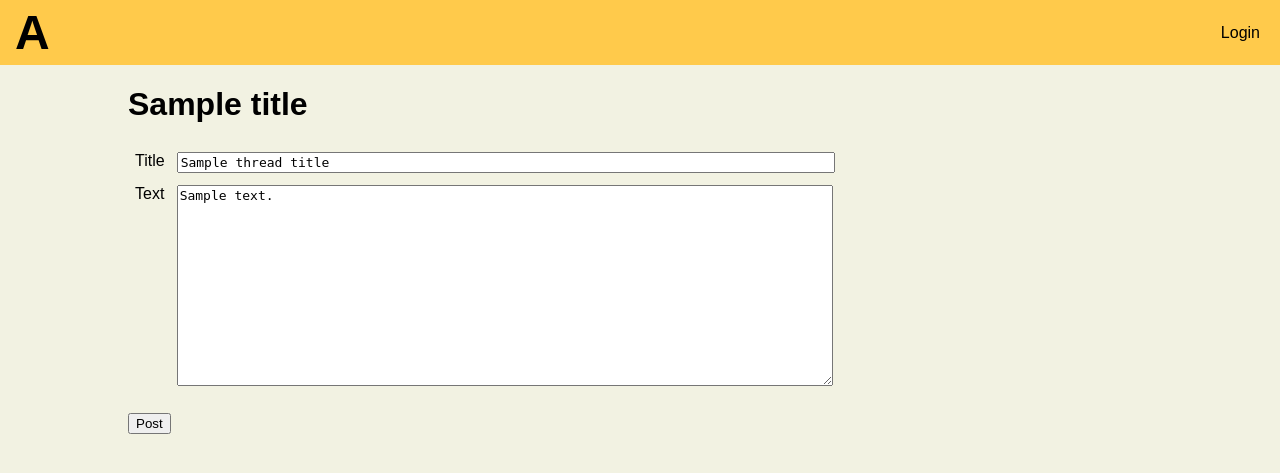
After one commit to Demindiro/agreper, a Flask app: template templates/edit_thread.html in a window 1280 px wide. The commit adds this page. Shown: the top 473 px of the page. Run offline with Flask 2, Linux system fonts and the light colour scheme; the template is opened without the code that fills it: most values are stand-ins (such as "Sample title", 1, 10 or a date in 2020).

Commit message:
Allow editing threads

```diff
--- a/main.py
+++ b/main.py
@@ -201,6 +201,34 @@ def delete_comment(comment_id):
         # TODO return 403, maybe?
     return redirect(url_for('index'))
 
+@app.route('/thread/<int:thread_id>/edit', methods = ['GET', 'POST'])
+def edit_thread(thread_id):
+    user_id = session.get('user_id')
+    if user_id is None:
+        return redirect(url_for('login'))
+
+    if request.method == 'POST':
+        if db.modify_thread(
+            thread_id,
+            user_id,
+            request.form['title'],
+            request.form['text'].replace('\r', ''),
+            time.time_ns(),
+        ):
+            flash('Thread has been edited', 'success')
+        else:
+            flash('Thread could not be edited', 'error')
+        return redirect(url_for('thread', thread_id = thread_id))
+
+    title, text = db.get_thread_title_text(thread_id)
+
+    return render_template(
+        'edit_thread.html',
+        title = 'Edit thread',
+        thread_title = title,
+        text = text,
+    )
+
 
 class Comment:
     def __init__(self, id, author_id, author, text, create_time, modify_time, parent_id):
--- a/templates/comment.html
+++ b/templates/comment.html
@@ -22,6 +22,7 @@
 <p><sub>
 	{{- author(name, ctime, mtime) -}}
 	{%- if author_id == session.get('user_id') -%}
+	<a href="{{ url_for('edit_thread', thread_id = thread_id) }}"> edit</a>
 	{%- endif -%}
 	{%- if author_id == session.get('user_id') -%}
 	<a href="{{ url_for('confirm_delete_thread', thread_id = thread_id) }}"> delete</a>
--- /dev/null
+++ b/templates/edit_thread.html
@@ -0,0 +1,17 @@
+{% extends 'base.html' %}
+
+{% block content %}
+<form method="post">
+	<table class=form>
+		<tr>
+			<td>Title</td>
+			<td><input type="text" name="title" value="{{ thread_title }}"></td>
+		</tr>
+		<tr>
+			<td>Text</td>
+			<td><textarea name="text">{{ text }}</textarea></td>
+		</tr>
+	</table>
+	<p><input type="submit" value="Post"></p>
+</form>
+{% endblock %}
```
Also changed, not shown: db/sqlite.py (+24 -0 lines).
